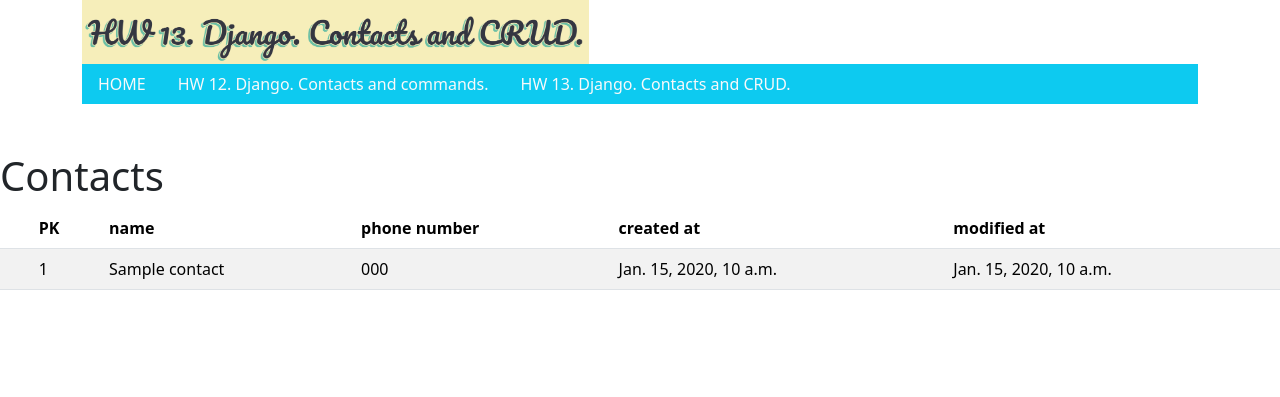
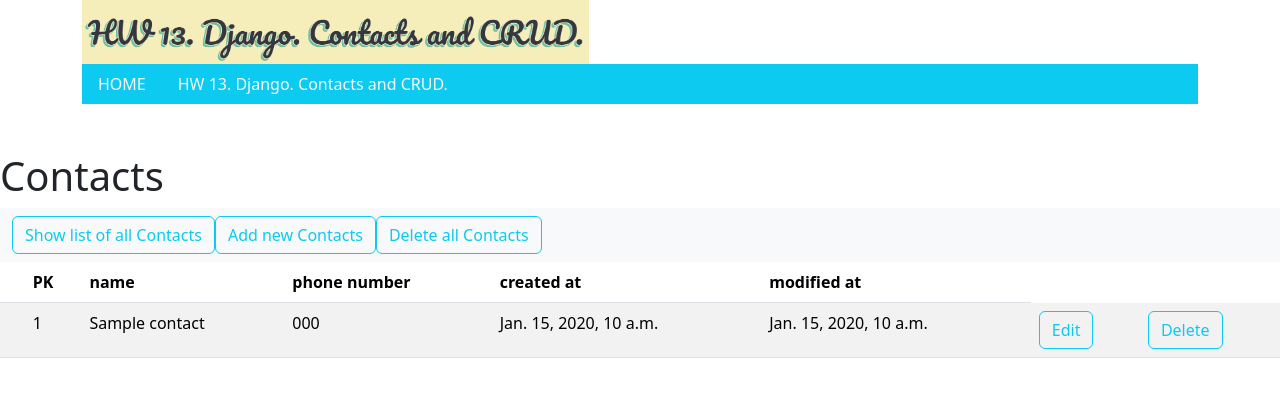
Before and after one commit to hillel-i-python-pro-i-2023-06-23/homework__hlavnyi_volodymyr__django, a Django app: page /contacts/list/ in a window 1280 px wide. Shown: the top 397 px of the page. Run offline with Django 4.2, Linux system fonts and the light colour scheme; tables that the repository leaves empty hold one stand-in row (values such as "Sample post"); some libraries are stand-ins or nearby versions.

Commit message:
HW 13 (add template with buttons)

```diff
--- a/apps/templates/_helpers/_header.html
+++ b/apps/templates/_helpers/_header.html
@@ -1,4 +1,4 @@
-<header>
+
     <div class="container">
         <div>
             {% load static %}
@@ -18,17 +18,19 @@
             <li class="nav-item">
                 <a class="nav-link link-light" href="{% url 'first_example:generate_humans_hw11' %}">HW 11 Generate users</a>
             </li>
-            -->
+
             <li class="nav-item">
                 <a class="nav-link link-light" href="{% url 'contacts:contacts_list' %}">HW 12. Django. Contacts and commands.</a>
             </li>
-
+-->
             <li class="nav-item">
-                <a class="nav-link link-light" href="{% url 'contacts:contacts_list' %}">HW 13. Django. Contacts and CRUD.</a>
+                <a class="nav-link link-light" href="{% url 'contacts:contacts_list' %}">HW 13. Django. Contacts and
+                    CRUD.</a>
             </li>
 
         </ul>
     </div>
+
     <br>
     <br>
 </header>
--- a/apps/templates/contacts/contact_list.html
+++ b/apps/templates/contacts/contact_list.html
@@ -2,6 +2,20 @@
 
 {% block content %}
     <h1>Contacts</h1>
+    <div>
+        <nav class="navbar navbar-light bg-light">
+            <form class="container-fluid justify-content-start">
+                <button class="btn btn-outline-info" type="button"
+                "{% url 'contacts:contacts_list' %}">Show list of all Contacts</button>
+
+                <button class="btn btn-outline-info" type="button"
+                "{% url 'contacts:contacts_list' %}">Add new Contacts</button>
+
+                <button class="btn btn-outline-info" type="button"
+                "{% url 'contacts:contacts_list' %}">Delete all Contacts</button>
+            </form>
+        </nav>
+    </div>
     <table class="table table-striped">
         <thead>
         <tr>
@@ -21,6 +35,14 @@
                 <td>{{ contact.phone_number }}</td>
                 <td>{{ contact.created_at }}</td>
                 <td>{{ contact.modified_at }}</td>
+                <td>
+                    <button class="btn btn-outline-info" type="button"
+                    "{% url 'contacts:contacts_list' %}">Edit</button>
+                </td>
+                <td>
+                    <button class="btn btn-outline-info" type="button"
+                    "{% url 'contacts:contacts_list' %}">Delete</button>
+                </td>
             </tr>
         {% endfor %}
     </table>
```
